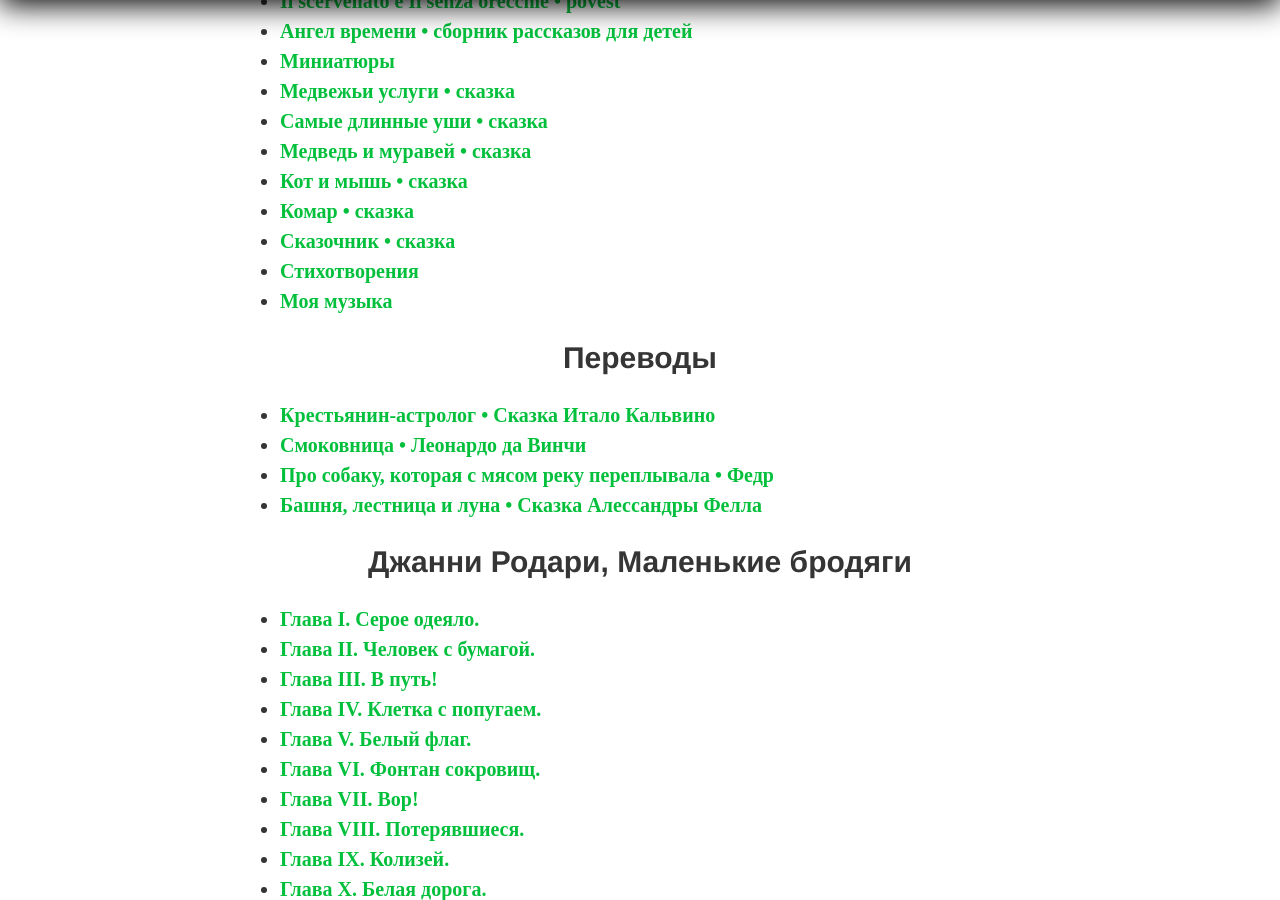
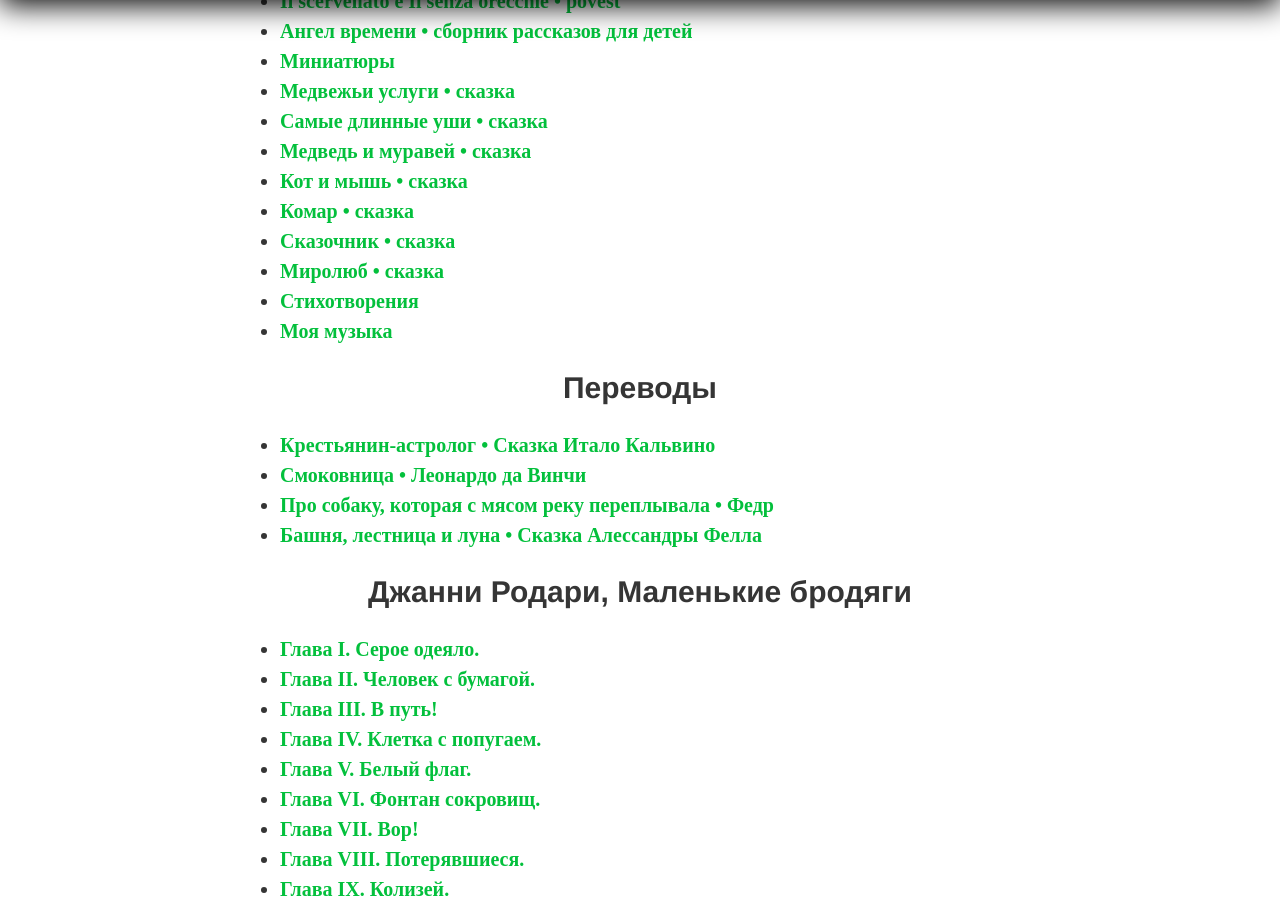
Before and after one commit to postolny/postolny.github.io, a Jekyll site: the page built from _pages/indice.html, in a window 1280 px wide and 900 px high, scrolled down 599 px. Built offline with Jekyll 4.4.1, drawn with Linux system fonts in a browser that asks for light colours.

Commit message:
Add files via upload

```diff
--- a/_data/indice.yml
+++ b/_data/indice.yml
@@ -21,6 +21,8 @@
         url: /komar/
       - page: Сказочник • сказка
         url: /skazochnik/
+      - page: Миролюб • сказка
+        url: /mirolyub/
       - page: Стихотворения
         url: /poesia/
       - page: Моя музыка
```
